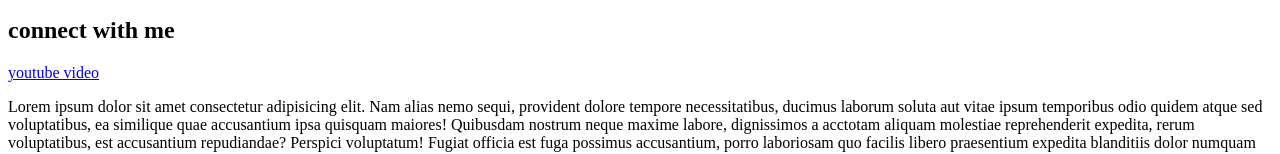
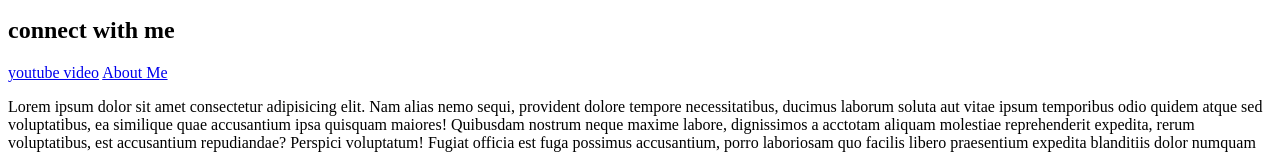
Before and after one commit to divyansh-star/resume1, a plain HTML site: page index.html in a window 1280 px wide. Shown: the part 745-899 px from the top of the page. Drawn offline with Linux system fonts and the light colour scheme.

Commit message:
Update index.html

```diff
--- a/index.html
+++ b/index.html
@@ -116,6 +116,7 @@
         <a href="https://www.youtube.com/">youtube video</a>
 
         <a href="mail todj916652638@gmail.com "></a>
+        <a href="aboutus.html">About Me </a>
 
         <p>Lorem ipsum dolor sit amet consectetur adipisicing elit. Nam alias nemo sequi, provident dolore tempore
             necessitatibus, ducimus laborum soluta aut vitae ipsum temporibus odio quidem atque sed voluptatibus, ea
```
